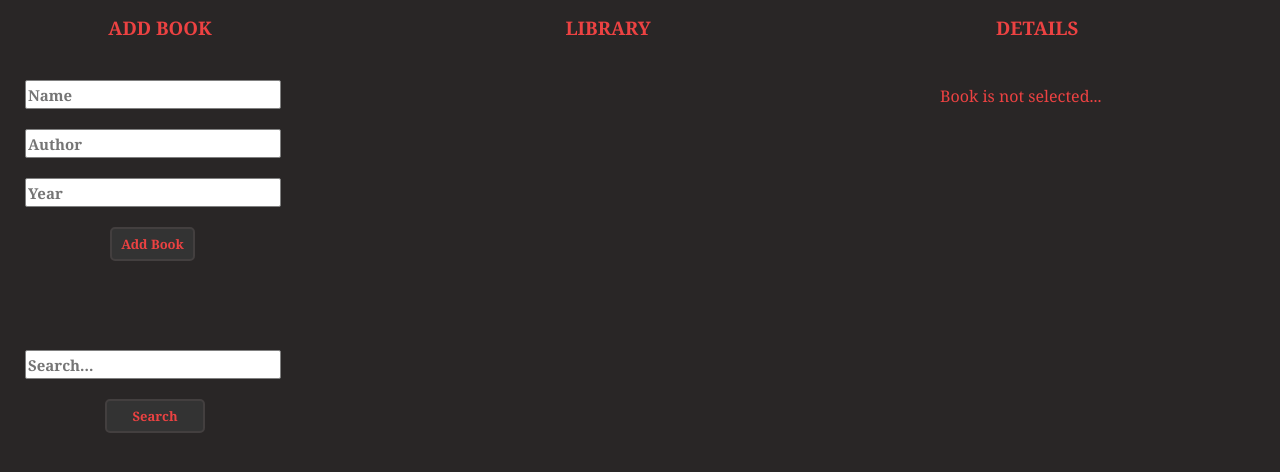
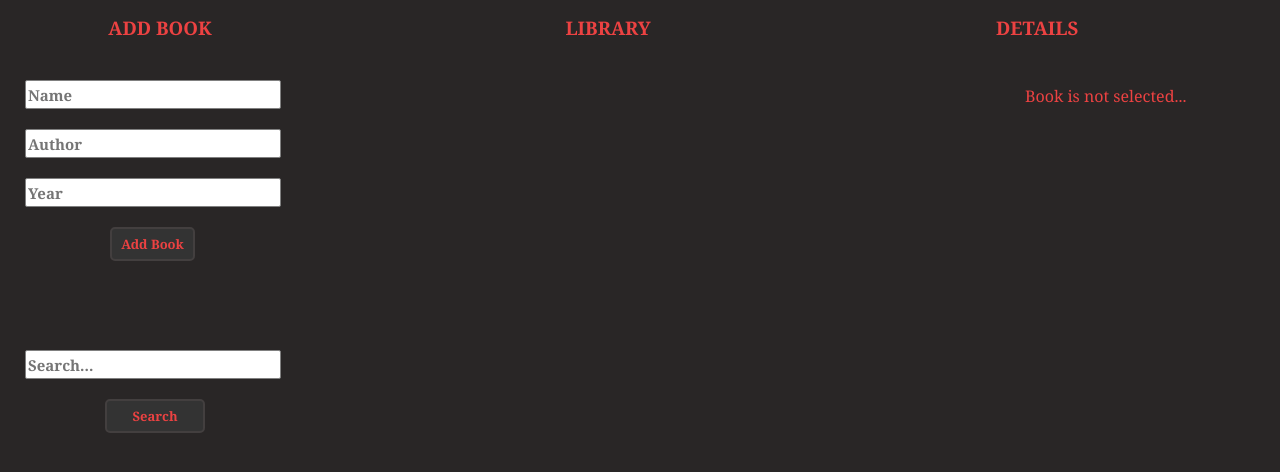
Before and after one commit to Rostislauuu/crud-library, a React (Create React App) app: page / in a window 1280 px wide. Shown: the top 472 px of the page. Built offline with nearby package versions, Linux system fonts and the light colour scheme.

Commit message:
nothing serious

```diff
--- a/src/App.scss
+++ b/src/App.scss
@@ -143,7 +143,7 @@ $white: white;
   color: rgb(236, 66, 66);
   width: 400px;
   margin-bottom: 8px;
-  margin-left: 45px;
+  margin-left: 100px;
 
   cursor: $selectCursor;
 
@@ -171,14 +171,14 @@ $white: white;
 .loading {
   position: absolute;
   top: 85px;
-  left: 940px;
+  left: 1025px;
   color: $aColor;
 }
 
 .selected-book {
   position: absolute;
   top: 85px;
-  left: 940px;
+  left: 1025px;
   color: $aColor;
 
   p {
@@ -219,7 +219,7 @@ $white: white;
   width: 250px;
   position: absolute;
   top: 85px;
-  left: 940px;
+  left: 1025px;
   color: $aColor;
 
   p {
```
